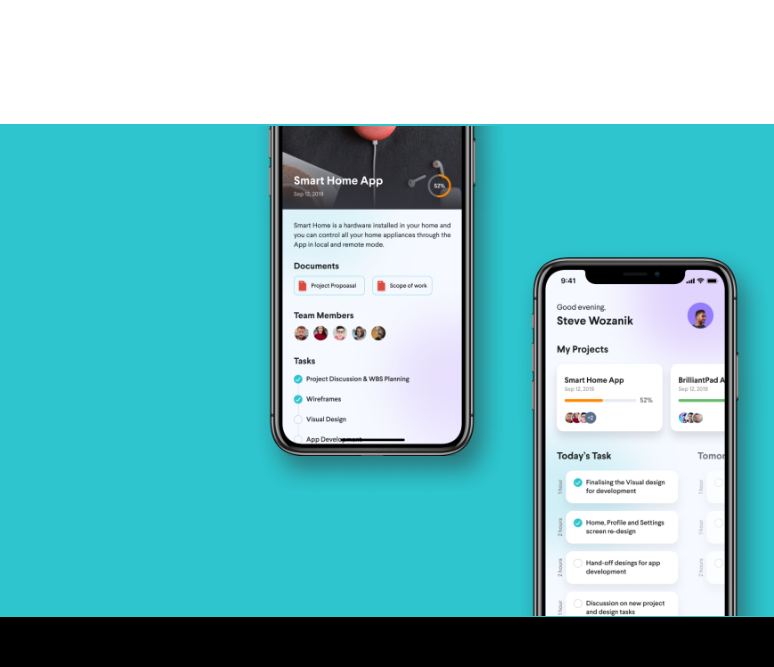
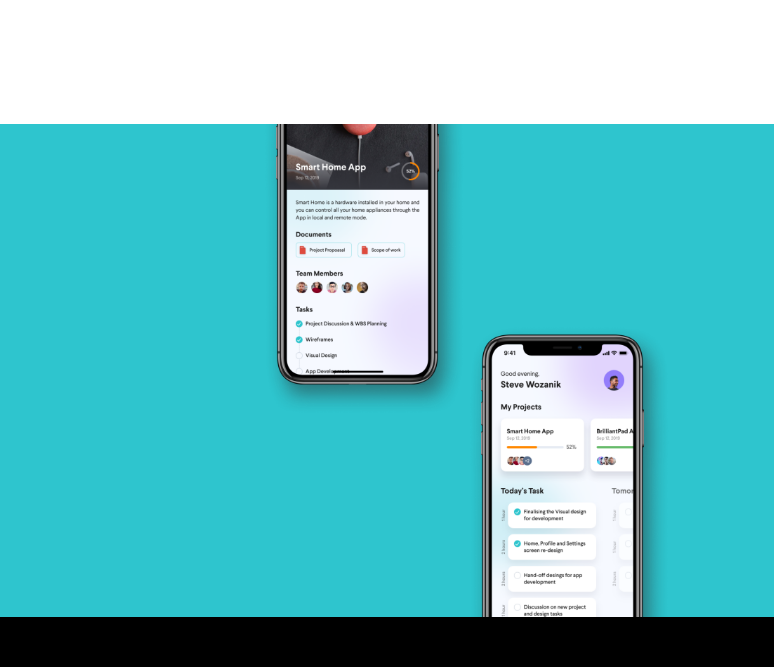
Before and after one commit to honeylemonicetea/Landify, a plain HTML site: page index.html in a window 1280 px wide. Shown: the part 4180-4847 px from the top of the page, 506-1280 px from the left. Drawn offline with Linux system fonts and the light colour scheme.

Commit message:
fix mobile section

```diff
--- a/style.css
+++ b/style.css
@@ -369,9 +369,15 @@ font-size: 24px;
     justify-content: space-between;
 }
 
+.mobile-right{
+    width: 40%;
+    display: flex;
+}
+
 .mobile-right img{
-    width: 260px;
-    height: auto;
+    width: 40%;
+    height: fit-content;
+
 }
 .get-app{
     margin-top: 48px;
@@ -381,8 +387,7 @@ font-size: 24px;
     margin-right: 12px;
 }
 #last{
-    position: relative;
-    top: 120px;
+    align-self: flex-end;
 }
 
 
```
